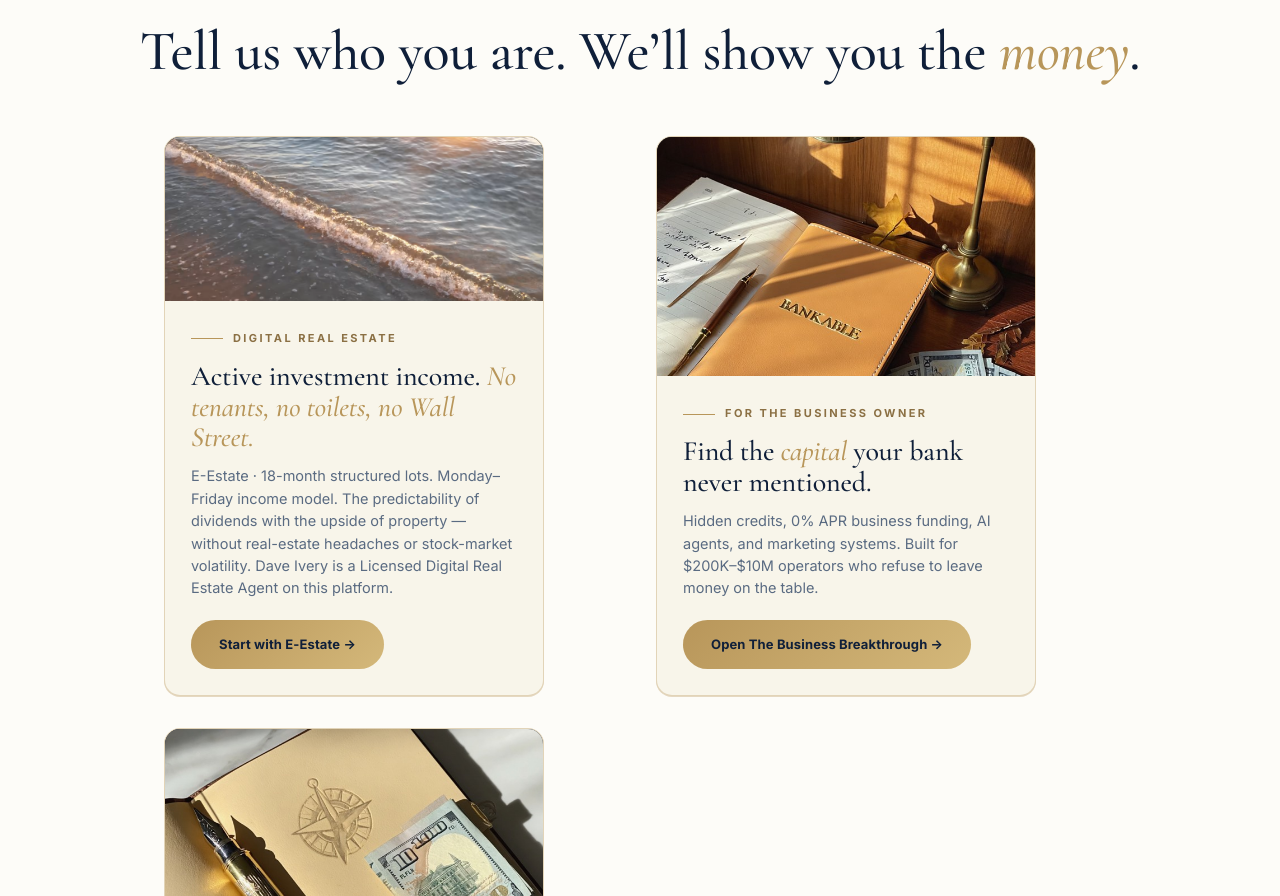
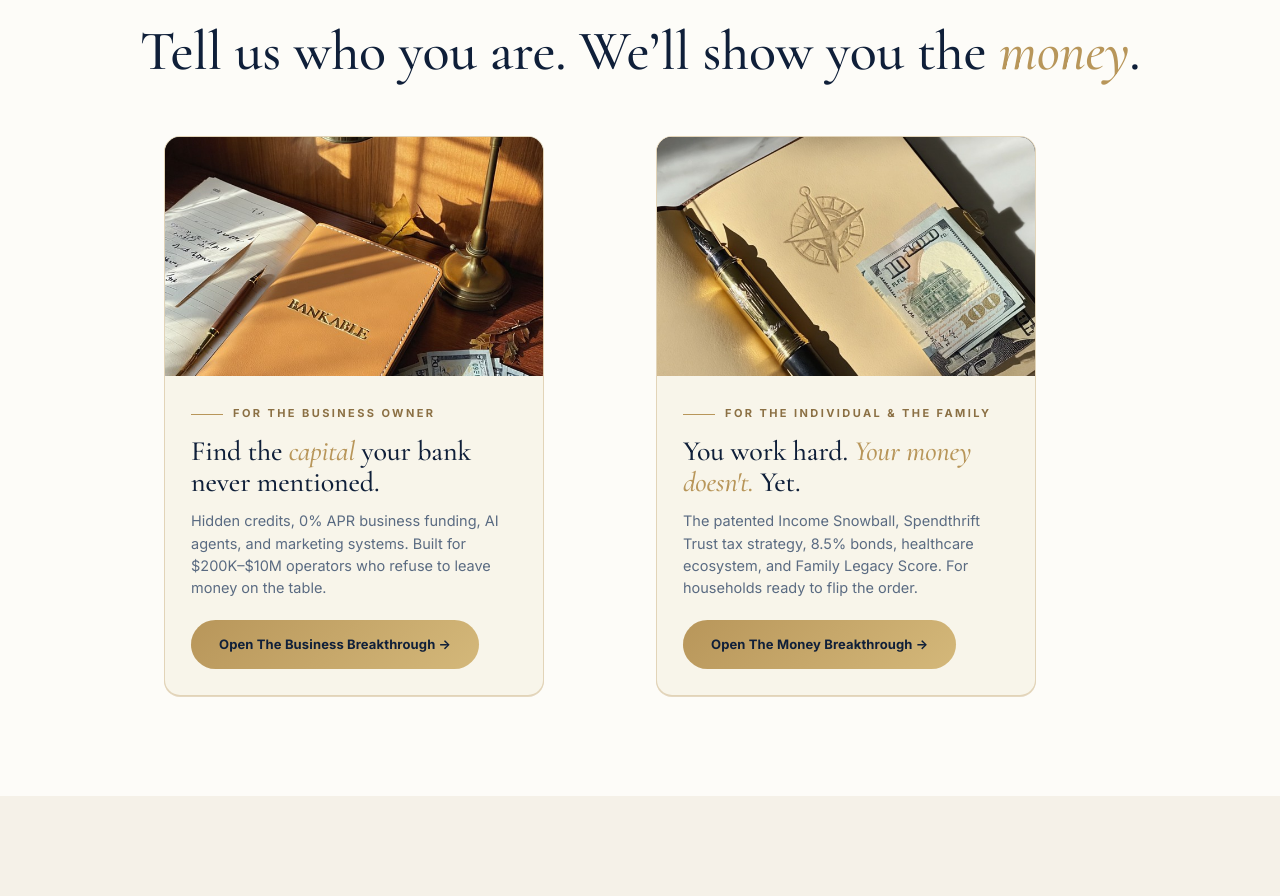
Before and after one commit to ownlysites/ownly-hub, a Next.js app: page / in a window 1280 px wide. Shown: the part 980-1876 px from the top of the page. Built offline with nearby package versions, Linux system fonts and the light colour scheme.

Commit message:
Hub: remove E-Estate card from PathsSection — moved to Money Breakthrough Wealth Stack. Eyebrow: THREE PATHS → TWO PATHS.

```diff
--- a/app/components/PathsSection.tsx
+++ b/app/components/PathsSection.tsx
@@ -1,18 +1,6 @@
 import PathCard from "./PathCard";
 
 const CARDS = [
-  {
-    eyebrow: "DIGITAL REAL ESTATE",
-    headlinePre: "Active investment income.",
-    headlineItalic: "No tenants, no toilets, no Wall Street.",
-    headlinePost: "",
-    subhead: "E-Estate · 18-month structured lots. Monday–Friday income model. The predictability of dividends with the upside of property — without real-estate headaches or stock-market volatility. Dave Ivery is a Licensed Digital Real Estate Agent on this platform.",
-    cta: "Start with E-Estate",
-    href: "https://e-estate.co/agent/614982774359",
-    image: "/hero/vip.avif",
-    loop: "/loops/vip.mp4",
-    audience: "investor" as const,
-  },
   {
     eyebrow: "FOR THE BUSINESS OWNER",
     headlinePre: "Find the",
@@ -44,7 +32,7 @@ export default function PathsSection() {
     <section id="paths" style={{ background: "var(--paper-cream)", padding: "120px 0 100px" }}>
       <div className="container" style={{ textAlign: "center", marginBottom: 56 }}>
         <div className="eyebrow" style={{ marginBottom: 22 }}>
-          <span className="hairline-rule" />THREE PATHS · ONE ECOSYSTEM
+          <span className="hairline-rule" />TWO PATHS · ONE ECOSYSTEM
         </div>
         <h2 style={{
           fontFamily: "var(--ff-display)", fontWeight: 500,
```
